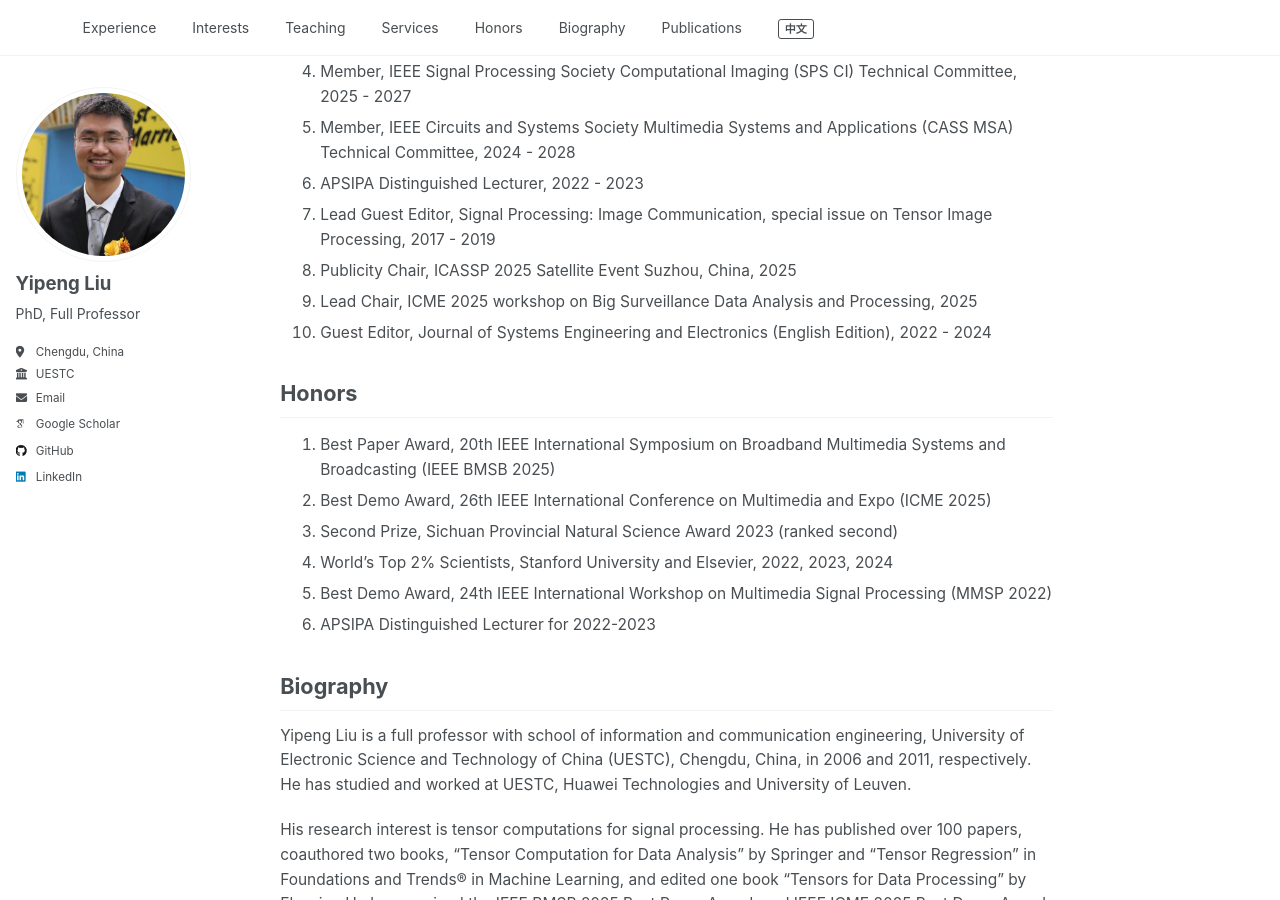
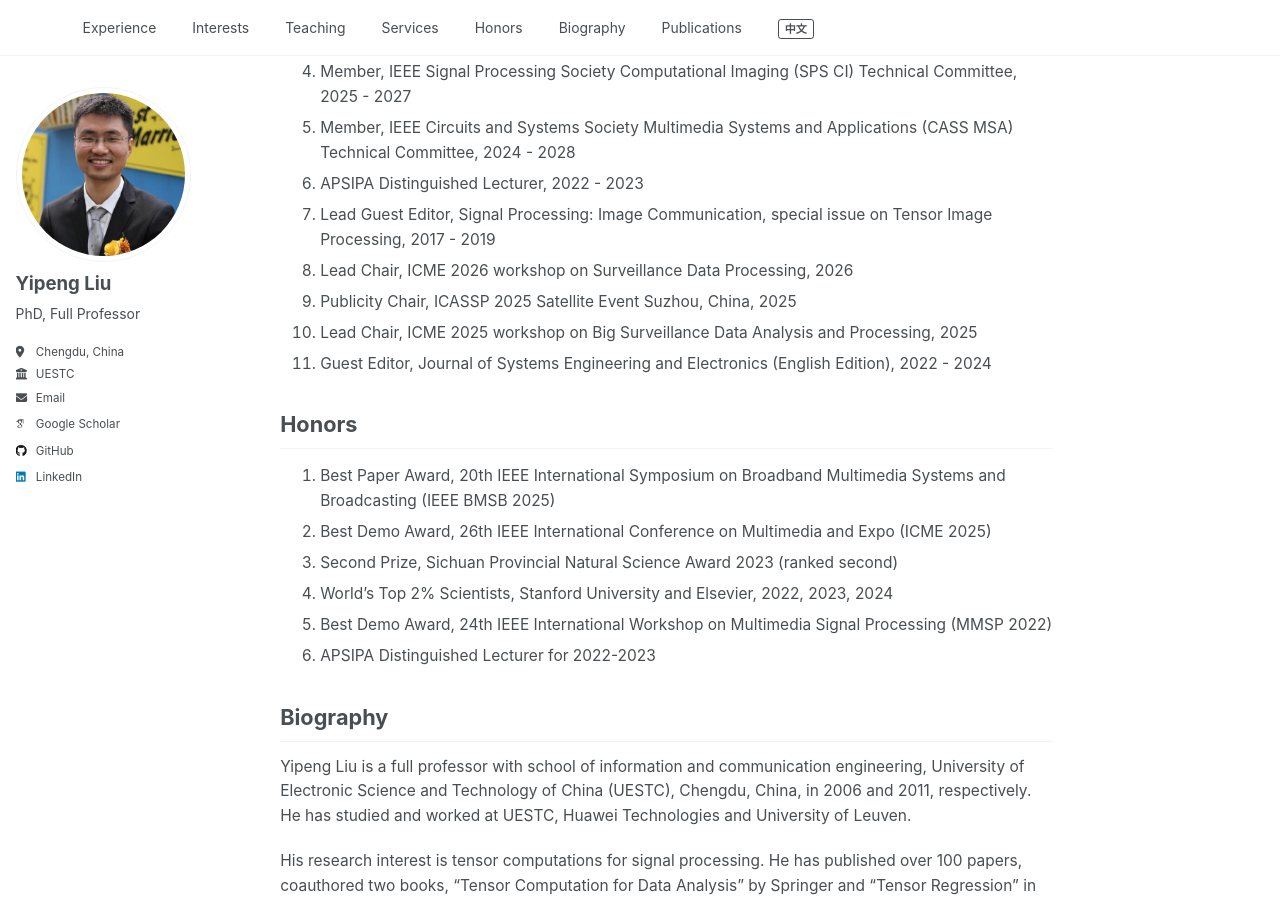
Before and after one commit to yipengliu/yipengliu.github.io, a Jekyll site: the page built from _pages/main-en.md, in a window 1280 px wide and 900 px high, scrolled down 1284 px. Built offline with Jekyll 4.4.1, drawn with Linux system fonts in a browser that asks for light colours; some web fonts are replaced.

Commit message:
Update main-en.md

```diff
--- a/_pages/main-en.md
+++ b/_pages/main-en.md
@@ -47,9 +47,10 @@ redirect_from:
 5. Member, IEEE Circuits and Systems Society Multimedia Systems and Applications (CASS MSA) Technical Committee, 2024 - 2028
 6. APSIPA Distinguished Lecturer, 2022 - 2023
 7. Lead Guest Editor, Signal Processing: Image Communication, special issue on Tensor Image Processing, 2017 - 2019
-8. Publicity Chair, ICASSP 2025 Satellite Event Suzhou, China, 2025
-9. Lead Chair, ICME 2025 workshop on Big Surveillance Data Analysis and Processing, 2025
-10. Guest Editor, Journal of Systems Engineering and Electronics (English Edition), 2022 - 2024
+8. Lead Chair, ICME 2026 workshop on Surveillance Data Processing, 2026
+9. Publicity Chair, ICASSP 2025 Satellite Event Suzhou, China, 2025
+10. Lead Chair, ICME 2025 workshop on Big Surveillance Data Analysis and Processing, 2025
+11. Guest Editor, Journal of Systems Engineering and Electronics (English Edition), 2022 - 2024
 
 
 
```
